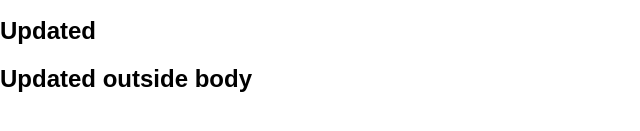
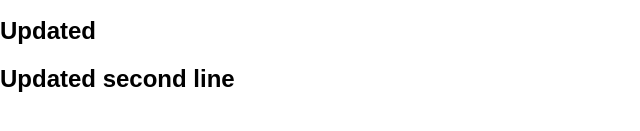
Before and after one commit to ashok6d/my-first-static-web-app2, a website: page src/index.html in a window 1280 px wide. Shown: the part 183-314 px from the top of the page, 0-640 px from the left. Drawn offline with Linux system fonts and the light colour scheme.

Commit message:
Update index.html

```diff
--- a/src/index.html
+++ b/src/index.html
@@ -13,6 +13,7 @@
     <h1>Vanilla JavaScript App</h1>
   </main>
   <h2>Updated</h2>
+  <h2>Updated second line</h2>
 </body>
-<h2>Updated outside body</h2>
+
 </html>
```
